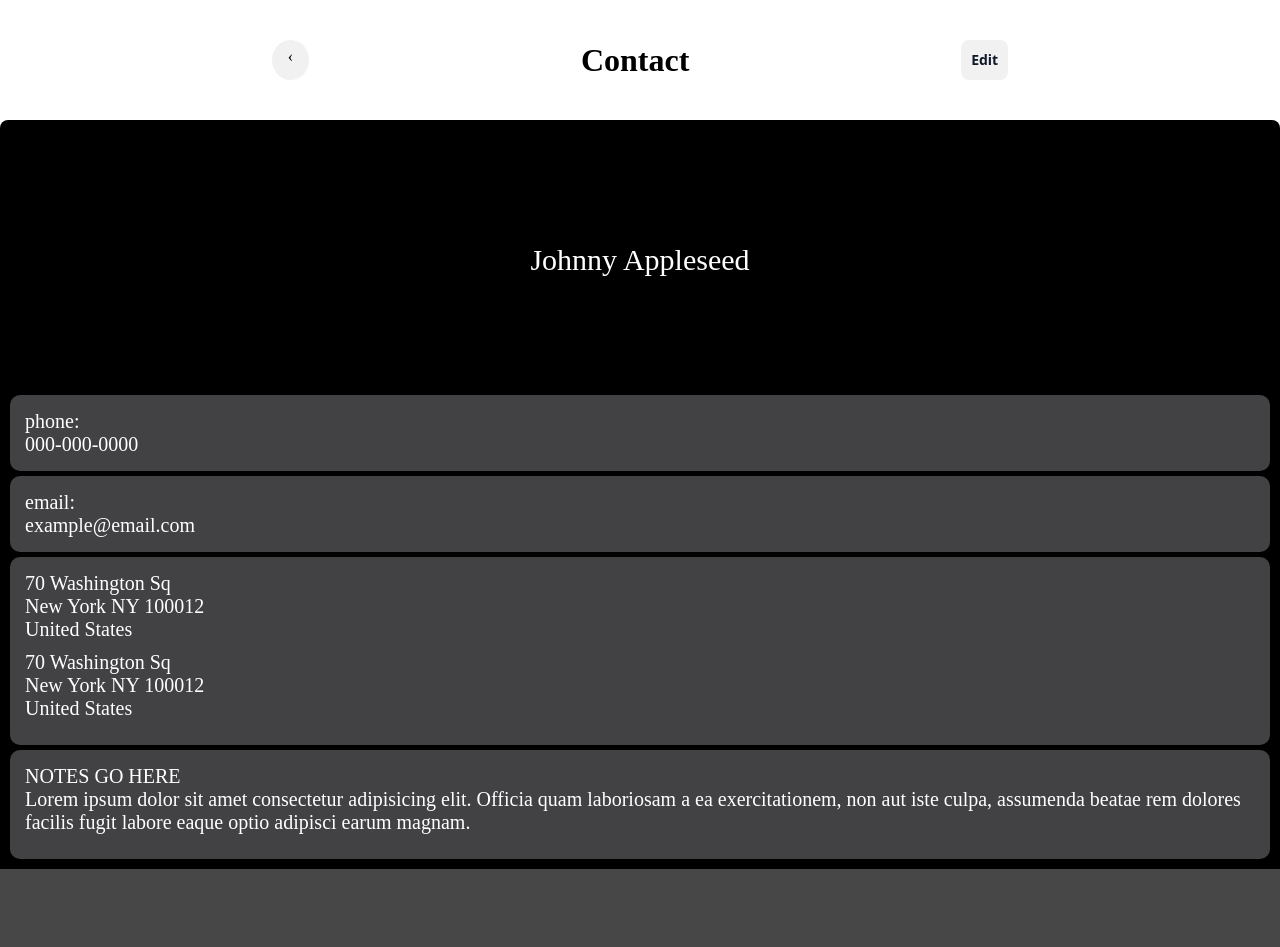
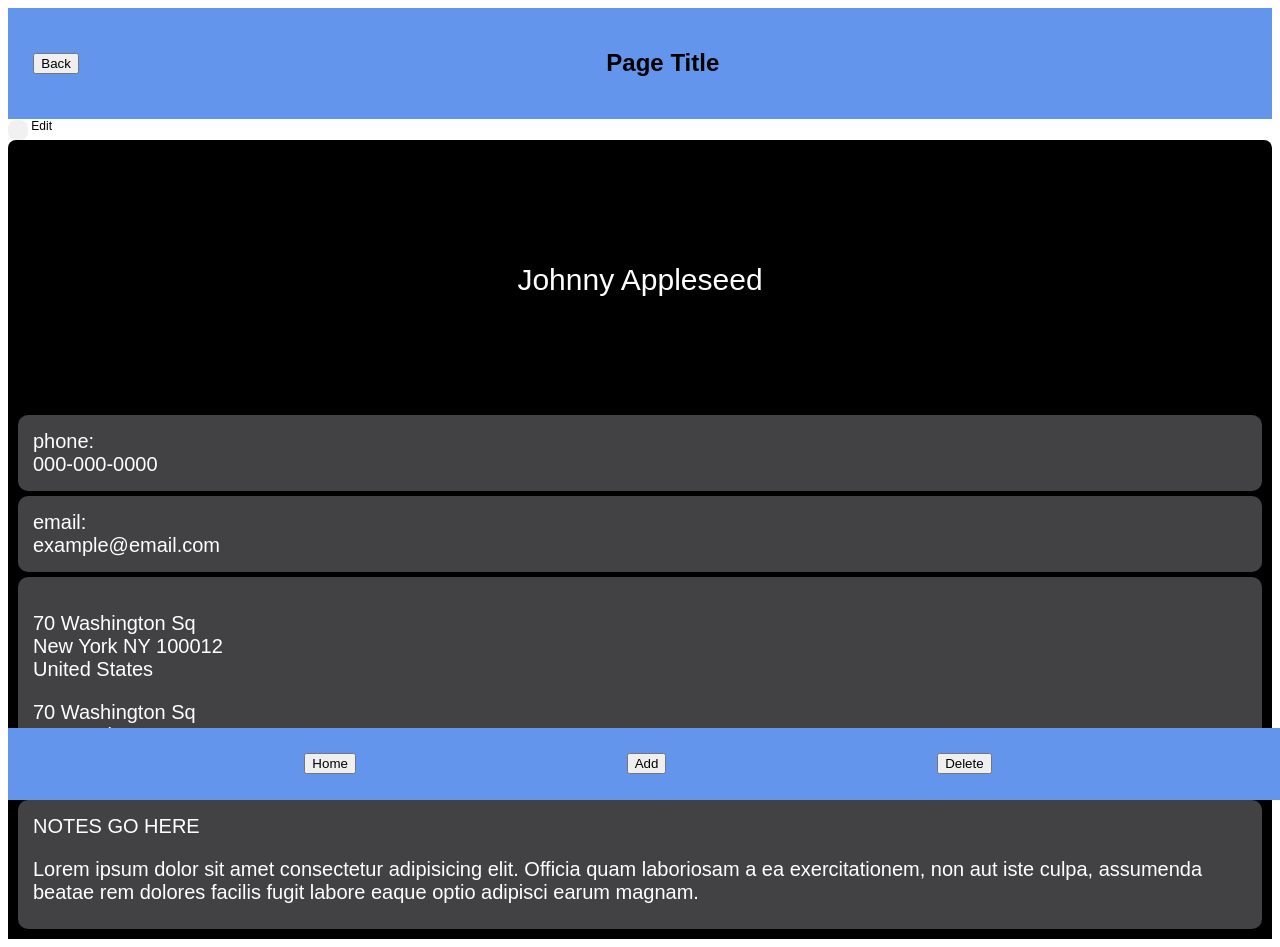
Before and after one commit to software-students-fall2023/2-web-app-exercise-leftovers2, a Flask app: page /individual_view in a window 1280 px wide. Before the commit the page ends 869 px from the top, so only its background shows below. Run offline with Flask 3, Linux system fonts and the light colour scheme; the visitor is signed in with stand-in values (Sample User, id 1).

Commit message:
add header/footer, page extensions flas

```diff
--- a/app.py
+++ b/app.py
@@ -18,12 +18,14 @@ def home():
 
 @app.route('/list_view', methods=['GET'])
 def list_view():
-    listing = contactList.find({})
-    session['listing'] = listing;
-    return render_template('list_view.html', contacts=listing)
+    # listing = contactList.find({})
+    # session['listing'] = listing;
+    # return render_template('list_view.html', contacts=listing)
+    return render_template('list_view.html')
 
 @app.route('/get_individual', methods=['POST'])
 def get_individual():
+    # return redirect(url_for('individual_view'))
     id = request.form.get('_id')
     contact = contactList.find_one({'_id':id})
     if contact:
@@ -33,8 +35,9 @@ def get_individual():
 ## Individual Contact View
 @app.route('/individual_view', methods=['GET'])
 def individual_view():
-    contact = session['current_contact']
-    return render_template('individual_view.html', contact=contact)
+    # contact = session['current_contact']
+    # return render_template('individual_view.html', contact=contact)
+    return render_template('individual_view.html')
 
 ## Add Contact View
 @app.route('/add_view', methods=['GET'])
--- a/static/css/individual.css
+++ /dev/null
@@ -1,172 +0,0 @@
-*{
-    margin: 0;
-    padding: 0;
-    /* overflow: hidden; */
-}
-
-.nav{
-    display: flex;
-    justify-content: space-evenly;
-    padding: 40px 0px;
-    width: initial;
-    height: 100%;
-}
-.iv_h1{
-    display: flex;
-    justify-content: center;
-    align-items: center;
-}
-
-.iv_p{
-  margin-bottom: 10px;
-}
-
-/* CSS */
-.button-38 {
-  /* background-color: #FFFFFF; */
-  background-color: #f1f1f1;
-  border: 0;
-  border-radius: .5rem;
-  box-sizing: border-box;
-  color: #111827;
-  font-family: "Inter var",ui-sans-serif,system-ui,-apple-system,system-ui,"Segoe UI",Roboto,"Helvetica Neue",Arial,"Noto Sans",sans-serif,"Apple Color Emoji","Segoe UI Emoji","Segoe UI Symbol","Noto Color Emoji";
-  font-size: .875rem;
-  font-weight: 600;
-  line-height: 1.25rem;
-  /* padding: .75rem 1rem; */
-  padding: 10px;
-  text-align: center;
-  text-decoration: none #D1D5DB solid;
-  text-decoration-thickness: auto;
-  /* box-shadow: 0 1px 3px 0 rgba(0, 0, 0, 0.1), 0 1px 2px 0 rgba(0, 0, 0, 0.06); */
-  cursor: pointer;
-  user-select: none;
-  -webkit-user-select: none;
-  touch-action: manipulation;
-}
-
-.button-38:hover {
-  background-color: rgb(249,250,251);
-}
-
-.button-38:focus {
-  outline: 2px solid transparent;
-  outline-offset: 2px;
-}
-
-.button-38:focus-visible {
-  box-shadow: none;
-}
-
-a {
-    text-decoration: none;
-    display: inline-block;
-    padding: 8px 16px;
-  }
-
-  .previous {
-    background-color: #f1f1f1;
-    color: black;
-  }
-  .round {
-    border-radius: 50%;
-  }
-
-hr {
-    display: block;
-    /* height: 1px; */
-    border: 0;
-    /* border-top: 1px solid #ccc; */
-    /* margin: 1em 0; */
-    padding: 0;
-    width: 100%;
-    height: 100%;
-}
-
-.info{
-    background: black;
-        /* Height and width fallback for older browsers. */
-
-
-        /* Set the height to match that of the viewport. */
-        /* height: 100vh; */
-
-        /* Set the width to match that of the viewport. */
-        /* width: 100vw; */
-
-        /* Remove any browser-default margins. */
-        margin: 0;
-
-
-        padding: 5px;
-        width: initial;
-        height: 100%;
-        /* overflow:none; */
-        border-radius: 8px 8px 0 0;
-
-}
-
-.content{
-    /* background-color: #424245; */
-    color: #fff;
-    width: initial;
-    /* height: 100px; */
-    border-radius: 10px;
-    padding: 5px;
-    margin: 5px;
-
-
-    /* display: flex; */
-  /* align-items: center; */
-  /* justify-content: center; */
-
-
-}
-
-
-div.name{
-  background: #000;
-  height: 250px;
-  display: flex;
-  justify-content: center;
-  align-items: center;
-  font-size: 30px;
-}
-
-div.phone{
-    background: #424245;
-    font-size: 20px;
-    height: 5%;
-    padding: 15px;
-    display: block;
-}
-
-div.email{
-  background: #424245;
-  font-size: 20px;
-  height: 5%;
-  padding: 15px;
-  display: block;
-}
-
-div.address{
-  background: #424245;
-  font-size: 20px;
-  height: 20%;
-
-  padding: 15px;
-  display: block;
-  overflow: scroll;
-
-}
-
-div.notes{
-  background: #424245;
-  font-size: 20px;
-  height: auto;
-  justify-content: left;
-  align-items: start;
-  padding: 15px;
-  display: block;
-
-}
--- a/static/css/style.css
+++ b/static/css/style.css
@@ -1,5 +1,185 @@
 body {
   font-family: Arial, "Helvetica Neue", Helvetica, sans-serif;
   font-size: 12px;
-  margin: 2%;
 }
+
+footer {
+  position: fixed;
+  width: 100%;
+  bottom: 0;
+  box-sizing: border-box;
+}
+
+.footerContainer {
+  background-color: cornflowerblue;
+  padding: 2%;
+  display: flex;
+  justify-content: space-evenly;
+  align-items: center;
+}
+
+.headerContainer {
+  display: flex;
+  background-color: cornflowerblue;
+  padding: 2%;
+  /* justify-content: space-evenly; */
+  /* height: 100%; */
+}
+.iv_h1 {
+  display: flex;
+  justify-content: center;
+  align-items: center;
+  flex-grow: 1;
+}
+.back_btn {
+  display: flex;
+  align-items: center;
+  justify-content: center;
+}
+
+.iv_p {
+  margin-bottom: 10px;
+}
+
+/* CSS */
+.button-38 {
+  /* background-color: #FFFFFF; */
+  background-color: #f1f1f1;
+  border: 0;
+  border-radius: 0.5rem;
+  box-sizing: border-box;
+  color: #111827;
+  font-family: "Inter var", ui-sans-serif, system-ui, -apple-system, system-ui,
+    "Segoe UI", Roboto, "Helvetica Neue", Arial, "Noto Sans", sans-serif,
+    "Apple Color Emoji", "Segoe UI Emoji", "Segoe UI Symbol", "Noto Color Emoji";
+  font-size: 0.875rem;
+  font-weight: 600;
+  line-height: 1.25rem;
+  /* padding: .75rem 1rem; */
+  padding: 10px;
+  text-align: center;
+  text-decoration: none #d1d5db solid;
+  text-decoration-thickness: auto;
+  /* box-shadow: 0 1px 3px 0 rgba(0, 0, 0, 0.1), 0 1px 2px 0 rgba(0, 0, 0, 0.06); */
+  cursor: pointer;
+  user-select: none;
+  -webkit-user-select: none;
+  touch-action: manipulation;
+}
+
+.button-38:hover {
+  background-color: rgb(249, 250, 251);
+}
+
+.button-38:focus {
+  outline: 2px solid transparent;
+  outline-offset: 2px;
+}
+
+.button-38:focus-visible {
+  box-shadow: none;
+}
+
+a {
+  text-decoration: none;
+  display: inline-block;
+  padding: 8px 16px;
+}
+
+.previous {
+  background-color: #f1f1f1;
+  color: black;
+}
+.round {
+  border-radius: 50%;
+}
+
+hr {
+  display: block;
+  /* height: 1px; */
+  border: 0;
+  /* border-top: 1px solid #ccc; */
+  /* margin: 1em 0; */
+  padding: 0;
+  width: 100%;
+  height: 100%;
+}
+
+.info {
+  background: black;
+  /* Height and width fallback for older browsers. */
+
+  /* Set the height to match that of the viewport. */
+  /* height: 100vh; */
+
+  /* Set the width to match that of the viewport. */
+  /* width: 100vw; */
+
+  /* Remove any browser-default margins. */
+  margin: 0;
+
+  padding: 5px;
+  width: initial;
+  height: 100%;
+  /* overflow:none; */
+  border-radius: 8px 8px 0 0;
+}
+
+.content {
+  /* background-color: #424245; */
+  color: #fff;
+  width: initial;
+  /* height: 100px; */
+  border-radius: 10px;
+  padding: 5px;
+  margin: 5px;
+
+  /* display: flex; */
+  /* align-items: center; */
+  /* justify-content: center; */
+}
+
+div.name {
+  background: #000;
+  height: 250px;
+  display: flex;
+  justify-content: center;
+  align-items: center;
+  font-size: 30px;
+}
+
+div.phone {
+  background: #424245;
+  font-size: 20px;
+  height: 5%;
+  padding: 15px;
+  display: block;
+}
+
+div.email {
+  background: #424245;
+  font-size: 20px;
+  height: 5%;
+  padding: 15px;
+  display: block;
+}
+
+div.address {
+  background: #424245;
+  font-size: 20px;
+  height: 20%;
+
+  padding: 15px;
+  display: block;
+  overflow: scroll;
+}
+
+div.notes {
+  background: #424245;
+  font-size: 20px;
+  height: auto;
+  justify-content: left;
+  align-items: start;
+  padding: 15px;
+  display: block;
+}
--- a/templates/index.html
+++ b/templates/index.html
@@ -9,6 +9,19 @@
     />
   </head>
   <body>
-    <li>{{flask_test}}</li>
+    <header class="headerContainer">
+      <div class="back_btn"><button>Back</button></div>
+      <div class="iv_h1"><h1>Page Title</h1></div>
+    </header>
+
+    <main>{% block container %} {% endblock %}</main>
+
+    <footer>
+      <div class="footerContainer">
+        <div><button>Home</button></div>
+        <div><button>Add</button></div>
+        <div><button>Delete</button></div>
+      </div>
+    </footer>
   </body>
 </html>
--- a/templates/individual_view.html
+++ b/templates/individual_view.html
@@ -1,26 +1,8 @@
-<!-- {% block container %} -->
-<!DOCTYPE html>
-<html lang="en">
-  <head>
-    <meta charset="UTF-8" />
-    <meta name="viewport" content="width=device-width, initial-scale=1.0" />
-    <link rel="stylesheet" href="../static/css/individual.css" />
-    <title>Contact</title>
-  </head>
-  <body>
-    <!-- =====================HEADER===================== -->
-    <header class="nav">
-      <a href="#" class="previous round">&#8249;</a>
-      <h1 class="iv_h1">Contact</h1>
-      <button id="edit" class="button-38" role="button">
+{% extends 'index.html' %} {% block container %}
+<!-- =====================BODY (NAME, PHONE, ...)===================== -->
+<button id="edit" class="button-38" role="button"></button>
 <link rel="stylesheet" href="./edit.html" />Edit
-      </button>
-    </header>
 
-    <hr />
-    <hr />
-
-    <!-- =====================BODY (NAME, PHONE, ...)===================== -->
 <div class="info">
   <div class="content name">Johnny Appleseed</div>
 
@@ -49,11 +31,9 @@
     NOTES GO HERE
     <p class="iv_p">
       Lorem ipsum dolor sit amet consectetur adipisicing elit. Officia quam
-          laboriosam a ea exercitationem, non aut iste culpa, assumenda beatae
-          rem dolores facilis fugit labore eaque optio adipisci earum magnam.
+      laboriosam a ea exercitationem, non aut iste culpa, assumenda beatae rem
+      dolores facilis fugit labore eaque optio adipisci earum magnam.
     </p>
   </div>
 </div>
-  </body>
-</html>
-<!-- {% endblock %} -->
+{% endblock %}
--- a/templates/list_view.html
+++ b/templates/list_view.html
@@ -1,4 +1,4 @@
-{% block container %}
+{% extends 'index.html' %} {% block container %}
 <h2>Contacts</h2>
 <p>&lt; Show the list of all the contacts &gt;</p>
 
```
Lines whose indentation alone changed are shown as unchanged.
